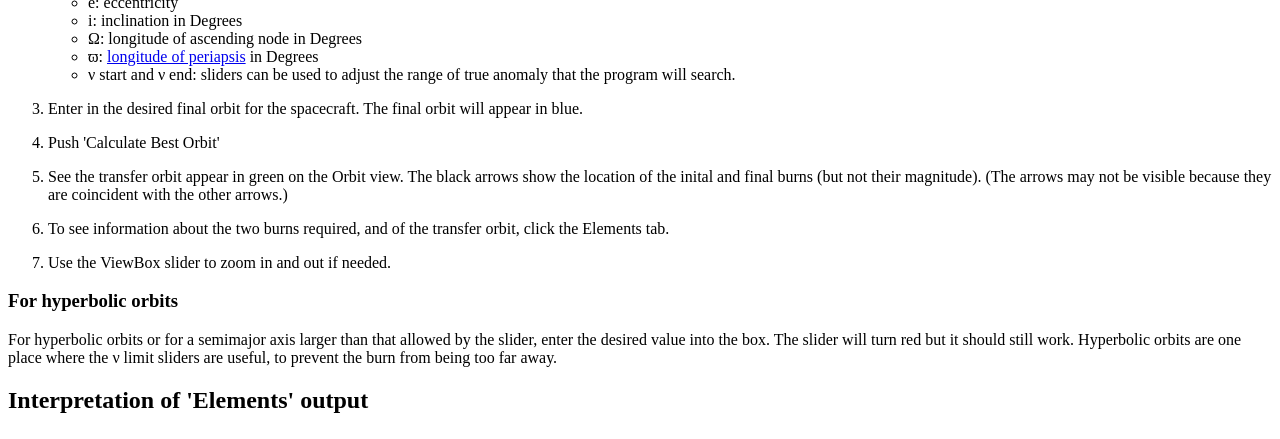
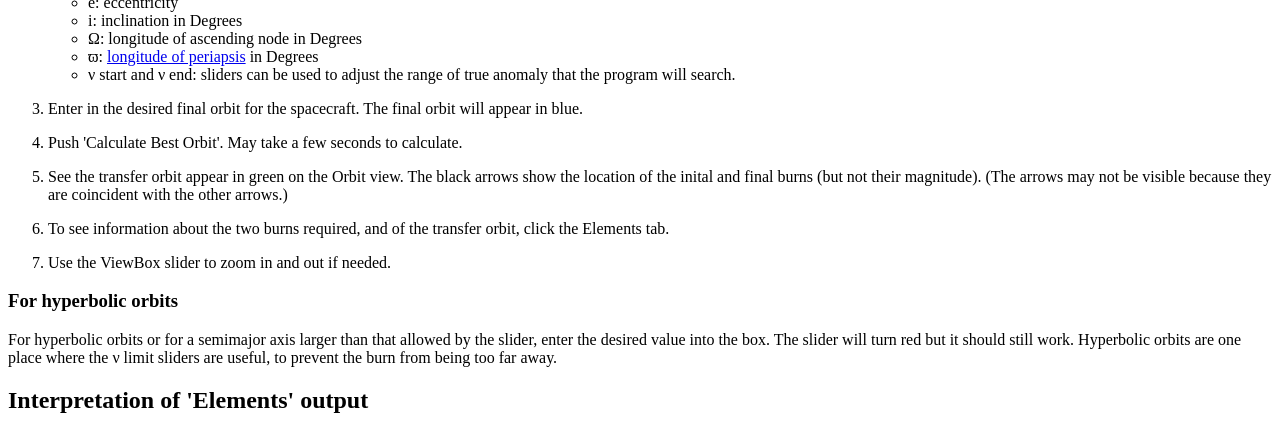
Before and after one commit to cfe316/orbit-transfer-optimizer, a plain HTML site: page index.html in a window 1280 px wide. Shown: the part 322-761 px from the top of the page. Drawn offline with Linux system fonts and the light colour scheme; a script that the page names is missing.

```diff
--- a/index.html
+++ b/index.html
@@ -51,7 +51,7 @@ cdf.embed('orb-trans-opt.cdf', 1000, 864);
 </li>
 </p>
 <li><p>Enter in the desired final orbit for the spacecraft. The final orbit will appear in blue.</p></li>
-<li><p>Push 'Calculate Best Orbit'</p></li>
+<li><p>Push 'Calculate Best Orbit'. May take a few seconds to calculate.</p></li>
 <li><p>See the transfer orbit appear in green on the Orbit view. The black arrows show the location of the inital and final burns (but not their magnitude). (The arrows may not be visible because they are coincident with the other arrows.)</p></li>
 <li><p>To see information about the two burns required, and of the transfer orbit, click the Elements tab.</p></li>
 <li><p>Use the ViewBox slider to zoom in and out if needed.</p></li>
```
Also changed, not shown: orb-trans-opt.png, 2 other files.
